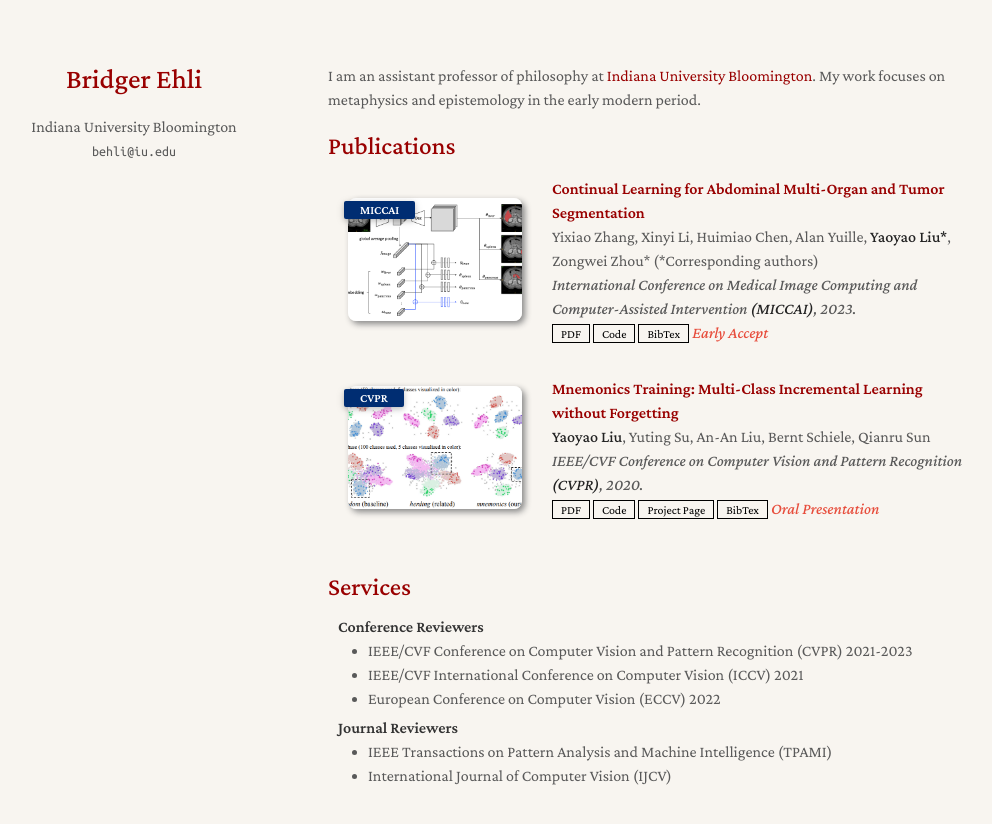
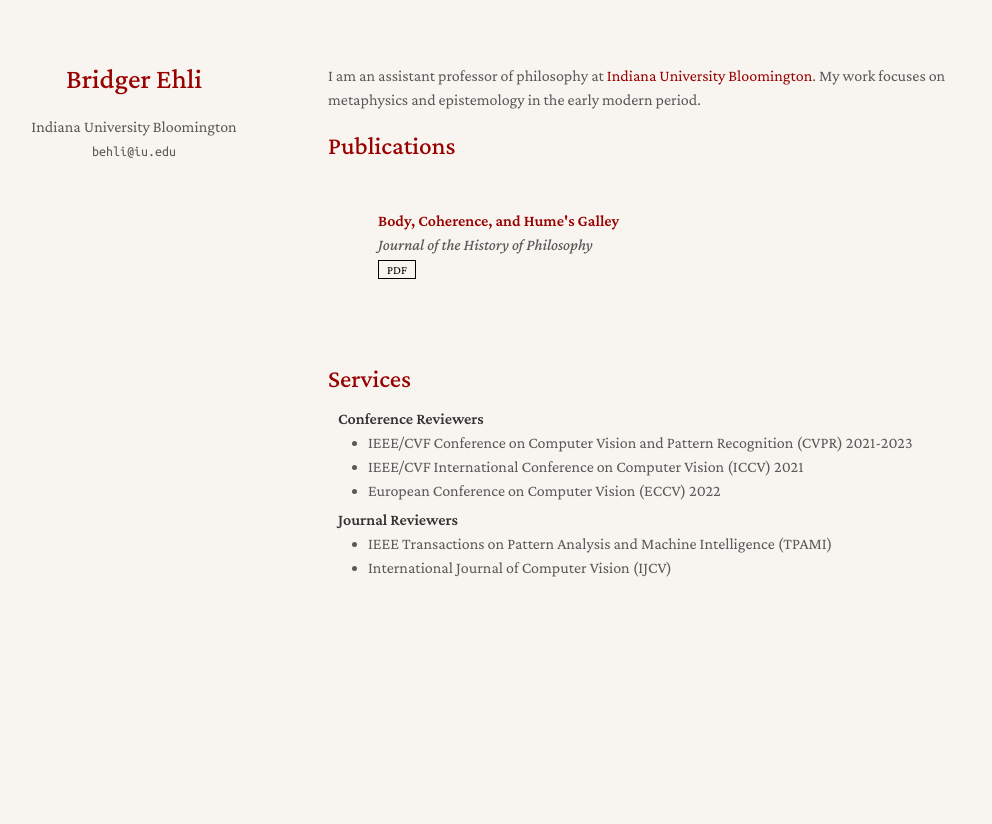
Before and after one commit to bridgerehli/bridgerehli.github.io, a Jekyll site: the page built from index.md, in a window 1280 px wide. Shown: the top 824 px of the page, without its empty margins (142-1134 px from the left). Built offline with Jekyll 4.4.1, drawn with Linux system fonts in a browser that asks for light colours; a style sheet for code colours, icons or effects is not loaded.

Commit message:
Update publications.yml

```diff
--- a/_data/publications.yml
+++ b/_data/publications.yml
@@ -1,22 +1,11 @@
 main:
 
-  - title: Continual Learning for Abdominal Multi-Organ and Tumor Segmentation
-    authors: Yixiao Zhang, Xinyi Li, Huimiao Chen, Alan Yuille, <strong>Yaoyao Liu*</strong>, Zongwei Zhou* (*Corresponding authors)
-    conference_short: MICCAI
-    conference: International Conference on Medical Image Computing and Computer-Assisted Intervention <strong>(MICCAI)</strong>, 2023.
+  - title: Body, Coherence, and Hume's Galley
+    authors:
+    conference_short:
+    conference: Journal of the History of Philosophy
     pdf: https://arxiv.org/pdf/2306.00988.pdf
-    code: https://github.com/MrGiovanni/ContinualLearning
-    bibtex: https://bib.yliu.me/MICCAI23.txt
-    image: ./assets/img/teaser_example_2.png
-    notes: Early Accept
-
-  - title: "Mnemonics Training: Multi-Class Incremental Learning without Forgetting"
-    authors: <strong>Yaoyao Liu</strong>, Yuting Su, An-An Liu, Bernt Schiele, Qianru Sun
-    conference_short: CVPR
-    conference: IEEE/CVF Conference on Computer Vision and Pattern Recognition <strong>(CVPR)</strong>, 2020.
-    pdf: https://arxiv.org/pdf/2002.10211.pdf
-    code: https://github.com/yaoyao-liu/class-incremental-learning/tree/main/mnemonics-training
-    page: https://class-il.mpi-inf.mpg.de/mnemonics/
-    bibtex: https://class-il.mpi-inf.mpg.de/mnemonics/
-    notes: Oral Presentation
-    image: ./assets/img/teaser_example.png
+    code:
+    bibtex:
+    image:
+    notes:
```
